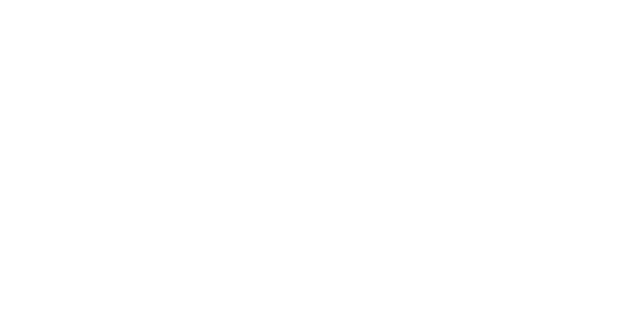
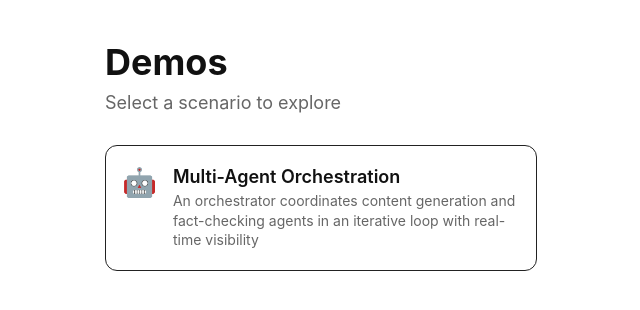
Before and after one commit to jenschristianschroder/demo-agentic-scenarios, a React (Vite) app: page /features in a window 1280 px wide. Before the commit this address had no page. Shown: the top 310 px of the page, without its empty margins (319-959 px from the left). Built offline with nearby package versions, Linux system fonts and the light colour scheme.

Commit message:
feat: add FeaturesScreen component and update routing from WelcomeScreen

```diff
--- a/src/App.tsx
+++ b/src/App.tsx
@@ -1,12 +1,14 @@
 import React from 'react';
 import { Routes, Route } from 'react-router-dom';
 import WelcomeScreen from './pages/WelcomeScreen';
+import FeaturesScreen from './pages/FeaturesScreen';
 import DemoScreen from './pages/DemoScreen';
 
 const App: React.FC = () => {
   return (
     <Routes>
       <Route path="/" element={<WelcomeScreen />} />
+      <Route path="/features" element={<FeaturesScreen />} />
       <Route path="/demo" element={<DemoScreen />} />
     </Routes>
   );
--- /dev/null
+++ b/src/pages/FeaturesScreen.css
@@ -0,0 +1,66 @@
+.features-container {
+  max-width: 480px;
+  margin: 0 auto;
+  padding: 40px 24px 80px;
+}
+
+.features-title {
+  font-size: 2.25rem;
+  font-weight: 700;
+  color: #111111;
+  margin-bottom: 8px;
+}
+
+.features-subtitle {
+  font-size: 1.125rem;
+  color: #666666;
+  margin-bottom: 32px;
+}
+
+.features-list {
+  display: flex;
+  flex-direction: column;
+  gap: 16px;
+}
+
+.feature-card {
+  display: flex;
+  align-items: flex-start;
+  gap: 16px;
+  padding: 20px 16px;
+  border: 1.5px solid #222222;
+  border-radius: 12px;
+  background: #ffffff;
+  cursor: pointer;
+  transition: background 0.15s;
+  min-height: 80px;
+}
+
+.feature-card:active {
+  background: #fafafa;
+}
+
+.feature-card-icon {
+  font-size: 1.75rem;
+  flex-shrink: 0;
+  line-height: 1;
+  padding-top: 2px;
+}
+
+.feature-card-text {
+  display: flex;
+  flex-direction: column;
+}
+
+.feature-card-label {
+  font-size: 1.125rem;
+  font-weight: 600;
+  color: #111111;
+  margin-bottom: 4px;
+}
+
+.feature-card-desc {
+  font-size: 0.875rem;
+  color: #666666;
+  line-height: 1.4;
+}
--- /dev/null
+++ b/src/pages/FeaturesScreen.tsx
@@ -0,0 +1,32 @@
+import React from 'react';
+import { useNavigate } from 'react-router-dom';
+import { SCENARIOS } from '../types';
+import './FeaturesScreen.css';
+
+const FeaturesScreen: React.FC = () => {
+  const navigate = useNavigate();
+
+  return (
+    <div className="features-container">
+      <h1 className="features-title">Demos</h1>
+      <p className="features-subtitle">Select a scenario to explore</p>
+      <div className="features-list">
+        {SCENARIOS.map((s) => (
+          <div
+            key={s.id}
+            className="feature-card"
+            onClick={() => navigate(s.route)}
+          >
+            <span className="feature-card-icon">{s.icon}</span>
+            <div className="feature-card-text">
+              <span className="feature-card-label">{s.label}</span>
+              <span className="feature-card-desc">{s.description}</span>
+            </div>
+          </div>
+        ))}
+      </div>
+    </div>
+  );
+};
+
+export default FeaturesScreen;
--- a/src/pages/WelcomeScreen.tsx
+++ b/src/pages/WelcomeScreen.tsx
@@ -23,10 +23,10 @@ const WelcomeScreen: React.FC = () => {
 
         <button
           className="welcome-cta"
-          onClick={() => navigate('/demo')}
+          onClick={() => navigate('/features')}
           type="button"
         >
-          Get Started
+          Try the Demos
         </button>
       </div>
 
--- a/src/types.ts
+++ b/src/types.ts
@@ -95,3 +95,26 @@ export const STEP_LABELS: Record<AgentStep, string> = {
   'fact-checker': 'Fact Checker',
   'final-answer': 'Final Answer',
 };
+
+// ─── Scenario / Features definitions ─────────────────────────────────────────
+
+export type ScenarioId = 'multi-agent-orchestration';
+
+export interface ScenarioInfo {
+  id: ScenarioId;
+  label: string;
+  description: string;
+  icon: string;
+  route: string;
+}
+
+export const SCENARIOS: ScenarioInfo[] = [
+  {
+    id: 'multi-agent-orchestration',
+    label: 'Multi-Agent Orchestration',
+    description:
+      'An orchestrator coordinates content generation and fact-checking agents in an iterative loop with real-time visibility',
+    icon: '🤖',
+    route: '/demo',
+  },
+];
```
